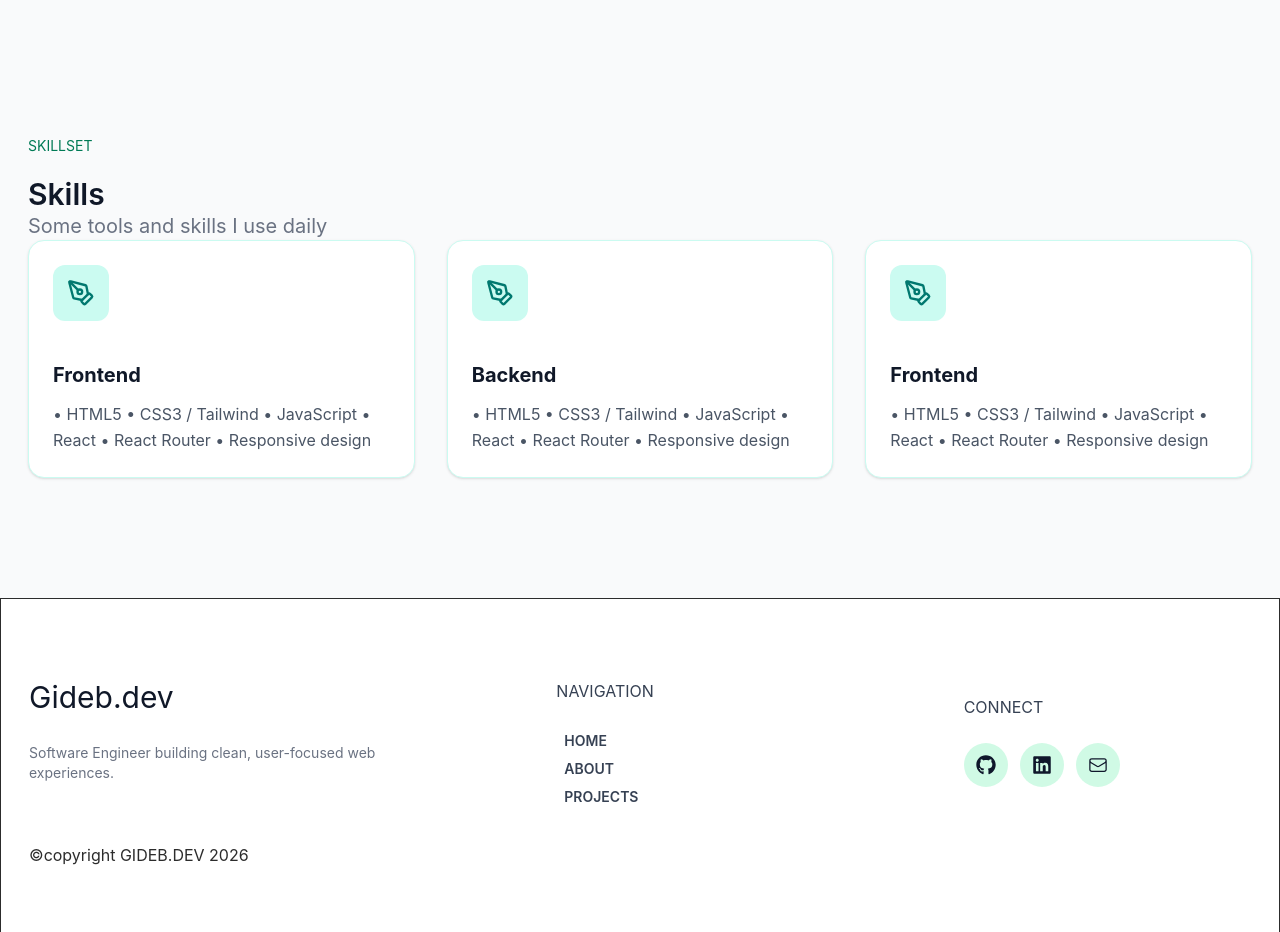
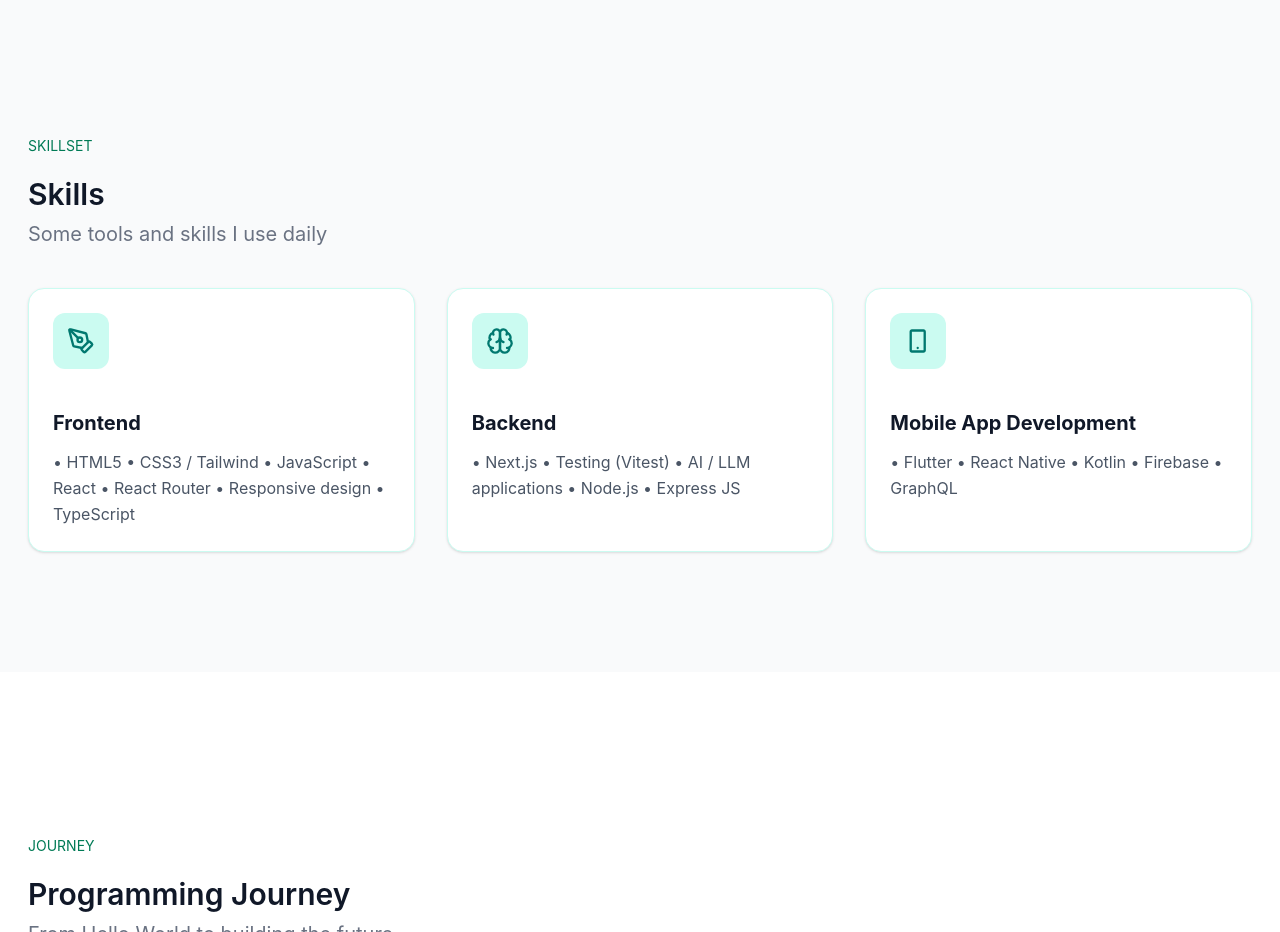
Before and after one commit to Gideb/Personal-Portfolio, a React (Vite) app: page /about in a window 1280 px wide. Shown: the part 840-1772 px from the top of the page. Built offline with nearby package versions, Linux system fonts and the light colour scheme.

Commit message:
couple additions

```diff
--- a/src/components/sections/aboutpage/SkillJourney.jsx
+++ b/src/components/sections/aboutpage/SkillJourney.jsx
@@ -3,7 +3,8 @@ import Topic from "../../Props/Topic";
 import Heading from "../../Props/Heading";
 import Subheading from "../../Props/Subheading";
 import Card from "../../ui/Card";
-import { LuPenTool } from "react-icons/lu";
+import { LuBrain, LuCode, LuPenTool, LuRabbit, LuRocket } from "react-icons/lu";
+import { BiMobileAlt } from "react-icons/bi";
 
 const SkillJourney = () => {
   const skillSet = [
@@ -17,38 +18,80 @@ const SkillJourney = () => {
         "React",
         "React Router",
         "Responsive design",
+        "TypeScript",
       ],
     },
     {
       title: "Backend",
-      icon: LuPenTool,
+      icon: LuBrain,
       tools: [
-        "HTML5",
-        "CSS3 / Tailwind",
-        "JavaScript",
-        "React",
-        "React Router",
-        "Responsive design",
+        "Next.js",
+        "Testing (Vitest)",
+        "AI / LLM applications",
+        "Node.js",
+        "Express JS",
       ],
     },
     {
-      title: "Frontend",
-      icon: LuPenTool,
-      tools: [
-        "HTML5",
-        "CSS3 / Tailwind",
-        "JavaScript",
-        "React",
-        "React Router",
-        "Responsive design",
-      ],
+      title: "Mobile App Development",
+      icon: BiMobileAlt,
+      tools: ["Flutter", "React Native", "Kotlin", "Firebase", "GraphQL"],
+    },
+  ];
+
+  const journey = [
+    {
+      id: 1,
+      year: "2026",
+      icon: LuRocket,
+      color: "bg-teal-900",
+      title: "Mobile Application Development",
+      description:
+        "Complex architectural patterns, native platform constraints, and performance management",
+    },
+    {
+      id: 2,
+      year: "2025",
+      icon: LuRocket,
+      color: "bg-teal-800",
+      title: "Shipping Complete Products",
+      description:
+        "Deep dive into software engineering, and shipping complete and scalable products that reflect the brand and identity of clients.",
+    },
+    {
+      id: 3,
+      year: "2024",
+      icon: LuRabbit,
+      color: "bg-teal-700",
+      title: "Building Real Projects",
+      description:
+        "Getting into backend development and shipping statement pieces while contributing to open source works on several platforms.",
+    },
+    {
+      id: 4,
+      year: "2023",
+      icon: LuRabbit,
+      color: "bg-teal-600",
+      title: "Deep dive into Frontend Development",
+      description:
+        "Figm, Canva, React Hooks, state, routing, and modern tooling & TypeScript.",
+    },
+    {
+      id: 5,
+      year: "2022",
+      icon: LuCode,
+      color: "bg-teal-500",
+      title: "Fundamentals of Web Development",
+      description:
+        "HTML, CSS, JavaScript — the foundation everything builds on.",
     },
   ];
 
   return (
+    <div>
       <section className="bg-gray-50 py-20">
         <div className="max-w-7xl mx-auto py-10 mt-10 px-4 lg:px-7">
-        <div className="">
+          <div className="mb-10 space-y-2">
             <Topic topic="Skillset" />
 
             <Heading leftAlign title="Skills" />
@@ -57,8 +100,8 @@ const SkillJourney = () => {
               leftAlign
               description="Some tools and skills I use daily"
             />
-
-          <div className="grid grid-cols-1 md:grid-cols-2 lg:grid-cols-3 gap-8">
+          </div>
+          <div className="grid grid-cols-1 md:grid-cols-2 lg:grid-cols-3 gap-8 ">
             {skillSet.map((skill, index) => (
               <Card
                 key={index}
@@ -70,8 +113,47 @@ const SkillJourney = () => {
             ))}
           </div>
         </div>
+      </section>
+
+      <section className="py-20 bg-white">
+        <div className="max-w-7xl mx-auto py-10 mt-10 px-4 lg:px-7">
+          <div className="mb-20 space-y-2">
+            <Topic topic="Journey" />
+
+            <Heading leftAlign title="Programming Journey" />
+
+            <Subheading
+              leftAlign
+              description="From Hello World to building the future. "
+            />
+          </div>
+
+          <div className="flex flex-col gap-8 justify-center items-center space-y-6">
+            {journey.map((step, index) => {
+              const Icon = step.icon;
+              return (
+                <div
+                  key={index}
+                  className="lg:ml-20  flex gap-5 text-left self-start"
+                >
+                  <div
+                    className={`w-14 h-14 flex items-center justify-center rounded-full ${step.color} bg-teal-100`}
+                  >
+                    <Icon className="text-white text-2xl" />
+                  </div>
+
+                  <div className="flex flex-col text-left gap-2">
+                    <span className="text-teal-700">{step.year}</span>
+                    <span className="font-semibold text-xl">{step.title}</span>
+                    <span className=" text-xs">{step.description}</span>
+                  </div>
+                </div>
+              );
+            })}
+          </div>
         </div>
       </section>
+    </div>
   );
 };
 
```
Lines whose indentation alone changed are shown as unchanged.
